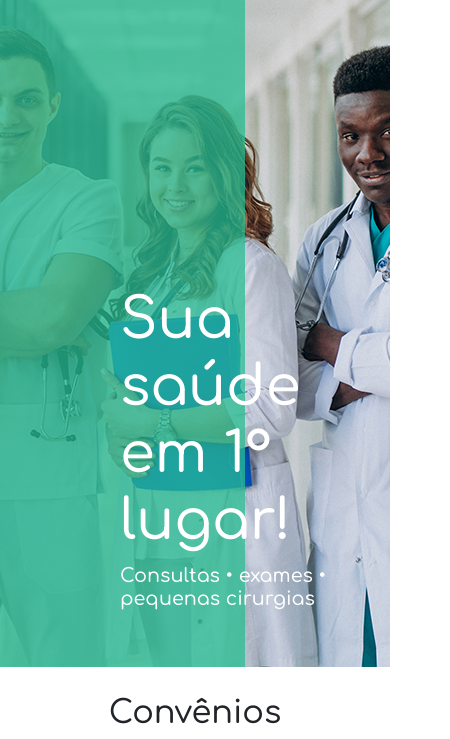
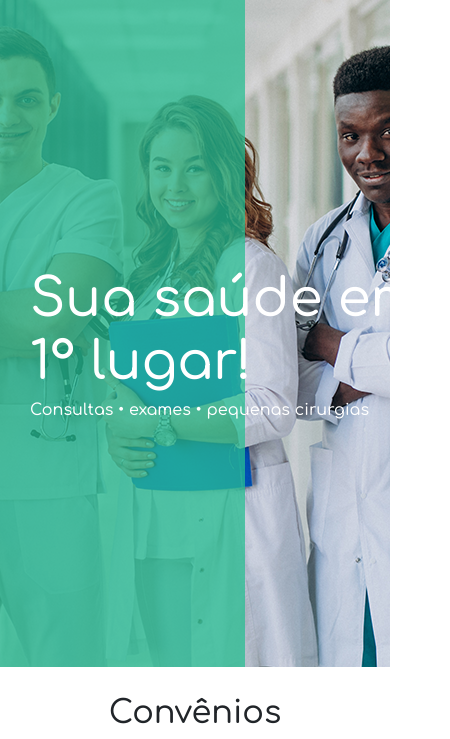
Before and after one commit to VictorGabrielmds/SiteImma, a plain HTML site: page index.html in a window 390 px wide. Shown: the part 105-844 px from the top of the page, 450 px wide, since content can reach past the window. Drawn offline with nearby package versions, Linux system fonts and the light colour scheme.

Commit message:
main title

```diff
--- a/style.css
+++ b/style.css
@@ -92,17 +92,18 @@ main{
 }
 
 .main-title{
+    width: 420px;
     position: relative;
     top: 290px;
-    left: 120px;
+    left: 80px;
     color: #fff;
 }
 
 .main-title h1{
-    font-size: 3.5rem;
+    font-size: 3.3rem;
 }
 .main-title h2{
-    font-size: 1.2rem;
+    font-size: 1rem;
 }
 
 .title{
@@ -224,5 +225,12 @@ main{
     .desk{
         display: none;
     }
+    .main-title{
+        width: 420px;
+        position: relative;
+        top: 270px;
+        left: 30px;
+        color: #fff;
+    }
 
 }
```
